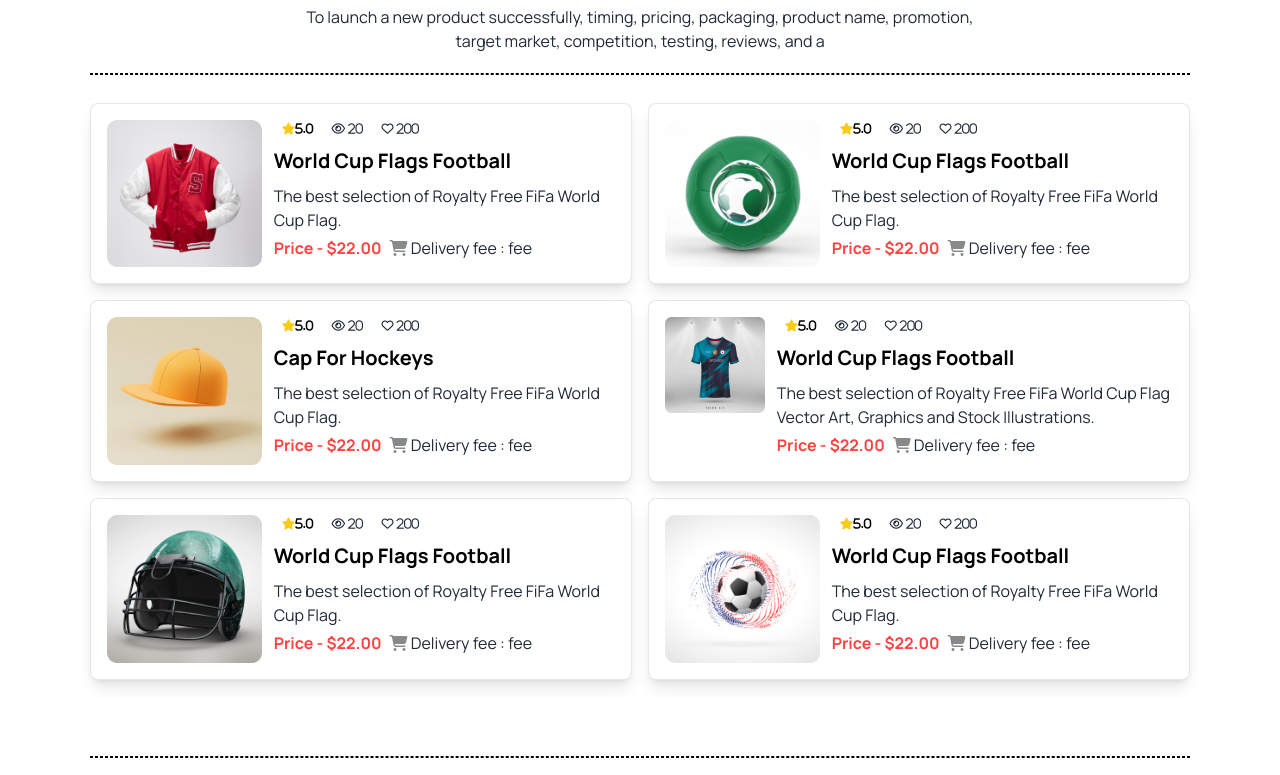
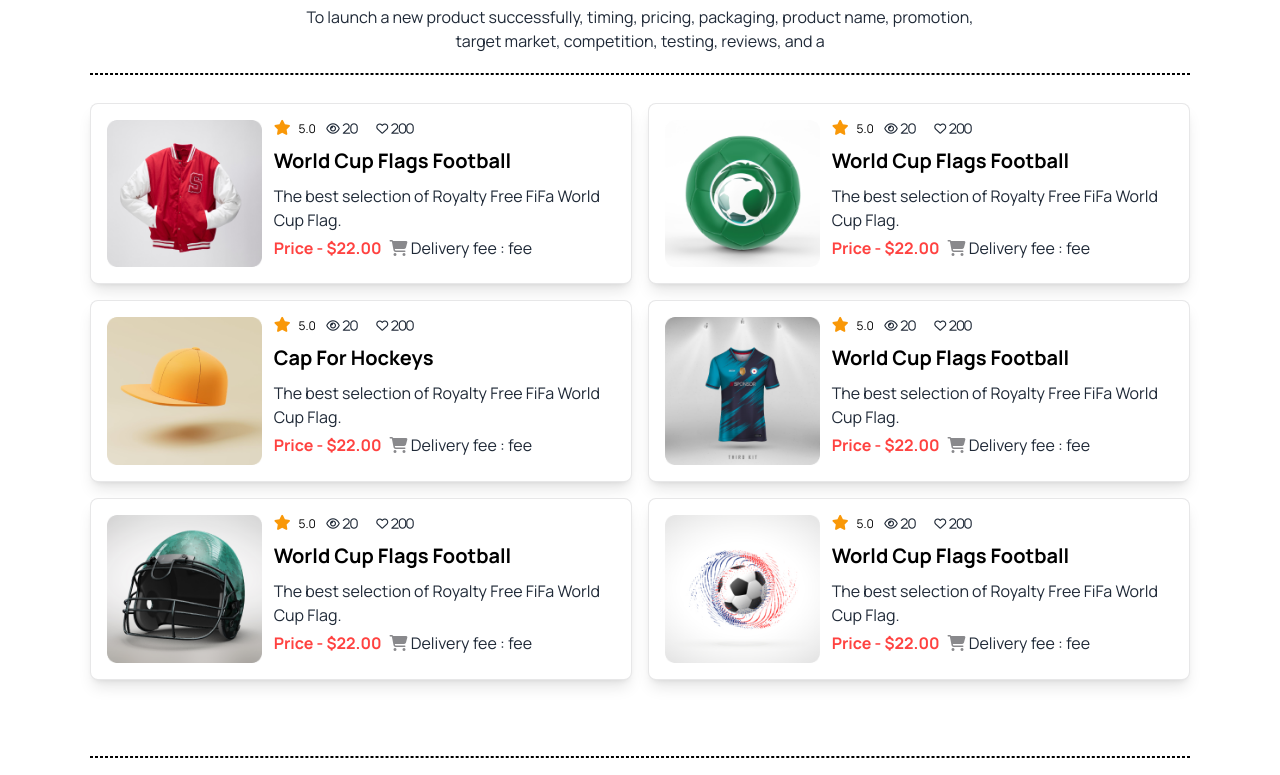
Before and after one commit to devmamunbd/assignment-3, a plain HTML site: page index.html in a window 1280 px wide. Shown: the part 2263-3038 px from the top of the page. Drawn offline with nearby package versions, Linux system fonts and the light colour scheme.

Commit message:
redesign profucts section

```diff
--- a/index.html
+++ b/index.html
@@ -177,7 +177,7 @@
 
             <!-- first-card -->
             <div class="card grid-cols-1 md:col-span-2 lg:col-span-3 bg-base-100 shadow-xl image-full">
-              <figure><img src="./Images/2.png" alt="" /></figure>
+              <figure><img class="md:w-full" src="./Images/2.png" alt="" /></figure>
               <div class="card-body lg:top-20">
                 <h2 class="text-2xl font-bold text-white">Junior Program</h2>
                 <h3 class="text-[#FFF]">The Junior Professional Associate (JPA) program is a unique opportunity to gain entry-level professional experience and first-hand exposure to the challenges</h3>
@@ -203,7 +203,7 @@
 
 
             <!-- third-card -->
-            <div class="card grid-cols-1 lg:col-span-6 bg-base-200 shadow-xl image-full">
+            <div class="card grid-cols-1 md:col-span-6 lg:col-span-6 bg-base-200 shadow-xl image-full">
               <figure><img src="./Images/4.png" alt="Shoes" /></figure>
               <div class="card-body lg:top-44">
                 <h2 class="text-2xl font-bold text-white">Professional Program</h2>
@@ -240,7 +240,7 @@
                   </div>
                   <div class="">
                     <div class="icon mb-2 text-[12px]">
-                      <a href=""><i class="fa-solid fa-star text-yellow-400 px-2"><span class="text-black">5.0</span></i></a>
+                      <a href=""><i class="fa-solid fa-star text-[#F99808] text-[15px] mr-2"></i><span class="text-black">5.0</span></a>
                       <a href=""><i class="fa-regular fa-eye px-2">  20</i></a>
                       <a href=""><i class="fa-regular fa-heart px-2">  200</i></a>
                     </div>
@@ -265,7 +265,7 @@
                   </div>
                   <div class="">
                     <div class="icon mb-2 text-[12px]">
-                      <a href=""><i class="fa-solid fa-star text-yellow-400 px-2"><span class="text-black">5.0</span></i></a>
+                      <a href=""><i class="fa-solid fa-star text-[#F99808] text-[15px] mr-2"></i><span class="text-black">5.0</span></a>
                       <a href=""><i class="fa-regular fa-eye px-2">  20</i></a>
                       <a href=""><i class="fa-regular fa-heart px-2">  200</i></a>
                     </div>
@@ -289,7 +289,7 @@
                   </div>
                   <div class="">
                     <div class="icon mb-2 text-[12px]">
-                      <a href=""><i class="fa-solid fa-star text-yellow-400 px-2"><span class="text-black">5.0</span></i></a>
+                      <a href=""><i class="fa-solid fa-star text-[#F99808] text-[15px] mr-2"></i><span class="text-black">5.0</span></a>
                       <a href=""><i class="fa-regular fa-eye px-2">  20</i></a>
                       <a href=""><i class="fa-regular fa-heart px-2">  200</i></a>
                     </div>
@@ -314,13 +314,13 @@
                   </div>
                   <div class="">
                     <div class="icon mb-2 text-[12px]">
-                      <a href=""><i class="fa-solid fa-star text-yellow-400 px-2"><span class="text-black">5.0</span></i></a>
+                      <a href=""><i class="fa-solid fa-star text-[#F99808] text-[15px] mr-2"></i><span class="text-black">5.0</span></a>
                       <a href=""><i class="fa-regular fa-eye px-2">  20</i></a>
                       <a href=""><i class="fa-regular fa-heart px-2">  200</i></a>
                     </div>
                     <div class="titile">
                      <h1 class="text-black text-[20px] font-bold my-2">World Cup Flags Football</h1>
-                      <p>The best selection of Royalty Free FiFa World Cup Flag Vector Art, Graphics and Stock Illustrations.</p>
+                      <p>The best selection of Royalty Free FiFa World Cup Flag.</p>
                     </div>
                     <div class="price-sec ">
                       <div class="price flex flex-col md:flex-row lg:flex-row gap-2 my-1">
@@ -339,7 +339,7 @@
                   </div>
                   <div class="">
                     <div class="icon mb-2 text-[12px]">
-                      <a href=""><i class="fa-solid fa-star text-yellow-400 px-2"><span class="text-black">5.0</span></i></a>
+                      <a href=""><i class="fa-solid fa-star text-[#F99808] text-[15px] mr-2"></i><span class="text-black">5.0</span></a>
                       <a href=""><i class="fa-regular fa-eye px-2">  20</i></a>
                       <a href=""><i class="fa-regular fa-heart px-2">  200</i></a>
                     </div>
@@ -364,7 +364,7 @@
                   </div>
                   <div class="">
                     <div class="icon mb-2 text-[12px]">
-                      <a href=""><i class="fa-solid fa-star text-yellow-400 px-2"><span class="text-black">5.0</span></i></a>
+                      <a href=""><i class="fa-solid fa-star text-[#F99808] text-[15px] mr-2"></i><span class="text-black">5.0</span></a>
                       <a href=""><i class="fa-regular fa-eye px-2">  20</i></a>
                       <a href=""><i class="fa-regular fa-heart px-2">  200</i></a>
                     </div>
@@ -576,7 +576,7 @@
     <footer class="flex justify-between gap-5 flex-col md:flex-row lg:flex-row p-10 bg-[#131318] text-neutral-content p-20">
       <nav class="text-center md:text-left lg:text-left">
         <header class="py-3 text-2xl font-bold text-white">Get In Touch</header>
-        <p class="mb-3">Other forms: got in touch; getting in touch; <br> gets in touch; gotten in touch. Definitions of get in touch. <br> verb. establish communication with someone.</p>
+        <p class="mb-3">Other forms: got in touch; getting in touch; <br>gotten in touch. Definitions of get in touch. <br> verb. establish communication with someone.</p>
        <h4> <i class="fa-regular fa-envelope text-[#FF4240]"></i> <span class="text-[#FFFFFF] text-[15px] ml-1">hockeys@support.com</span></h4>
         <h4><i class="fa-solid fa-phone text-[#FF4240]"></i> <span class="text-[#FFFFFF] text-[15px] ml-1">
           (+62) 123-321-543</span></h4>
```
